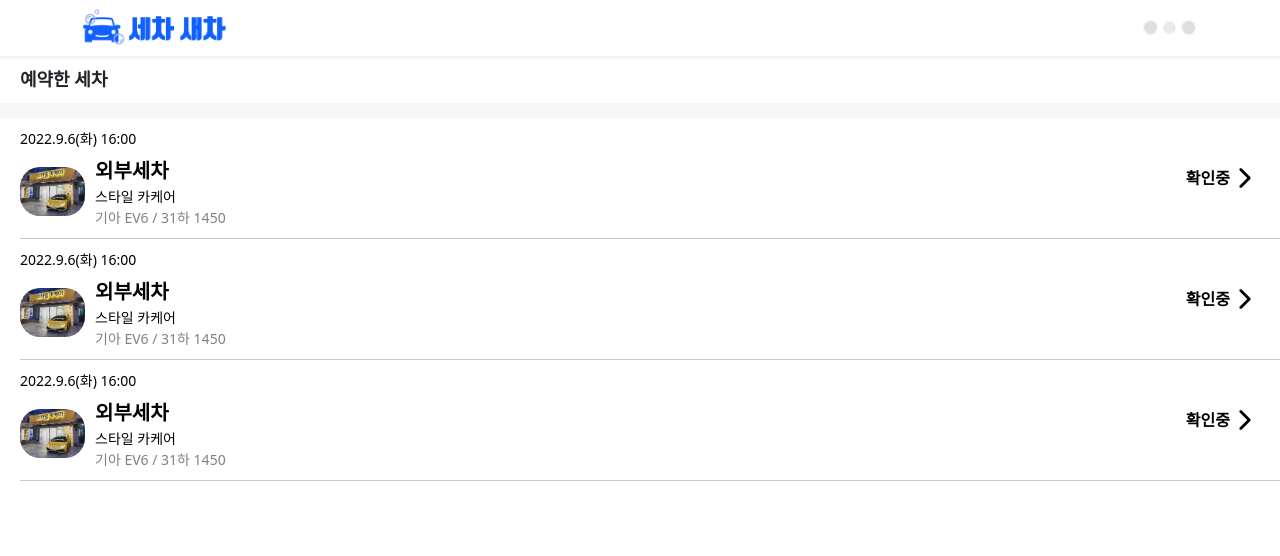
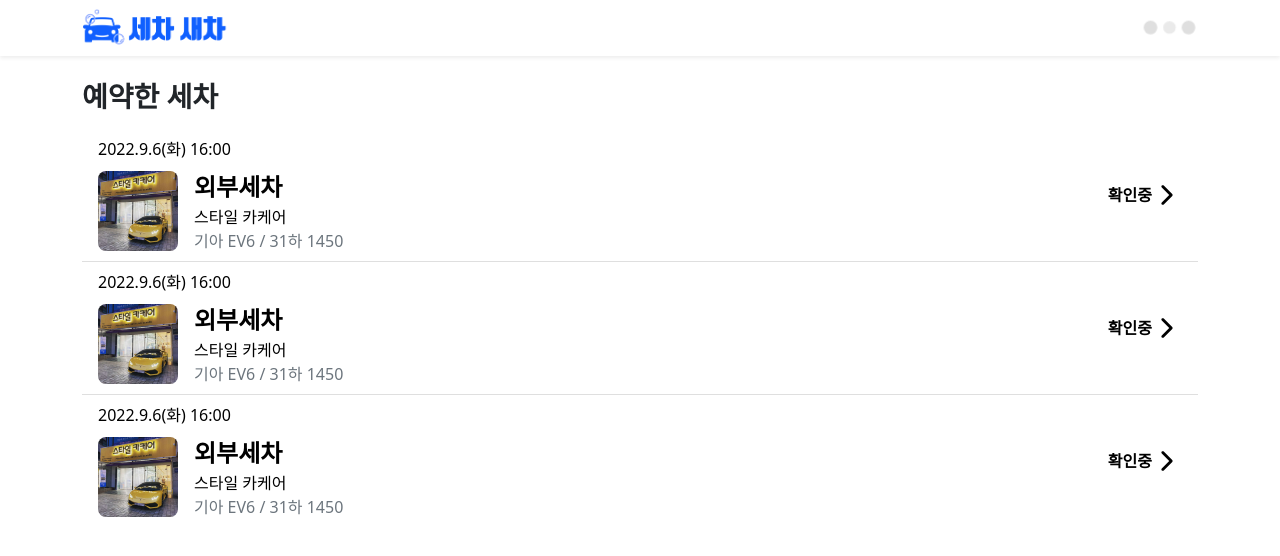
Before and after one commit to washcarnewcar/WashcarNewcar-Front, a Next.js app: page /find/1 in a window 1280 px wide. Shown: the top 556 px of the page. Built offline with nearby package versions, Linux system fonts and the light colour scheme; no server answers.

Commit message:
[개선] Bootstrap 적용 90% 나머지는 차차 기능 구현하면서 구현할 예정 [테스트] 서버 사이드 렌더링 시에 withCredential 옵쳔 추가

```diff
--- a/pages/auth/password.tsx
+++ b/pages/auth/password.tsx
@@ -3,13 +3,12 @@ import { FormikHelpers, useFormik } from 'formik';
 import Head from 'next/head';
 import { useRouter } from 'next/router';
 import { useContext } from 'react';
-import { Button, Form, Toast, ToastContainer } from 'react-bootstrap';
+import { Button, Container, Form, Toast, ToastContainer } from 'react-bootstrap';
 import { BeatLoader } from 'react-spinners';
 import { object, string } from 'yup';
 import AuthHeader from '../../src/components/AuthHeader';
 import UserContext from '../../src/context/UserProvider';
 import { client } from '../../src/function/request';
-import styles from '../../styles/Auth.module.scss';
 
 interface Values {
   email: string;
@@ -78,18 +77,18 @@ export default function Password() {
       <Head>
         <title>세차새차 - 비밀번호 변경</title>
       </Head>
-      <div className={styles.container}>
+      <Container className="pt-5 d-flex flex-column align-items-center">
         <AuthHeader />
 
-        <div className={styles.form_container}>
-          <div className={styles.title}>비밀번호 재설정</div>
+        <div className="mt-5 tw-w-[300px]">
+          <h1 className="fw-bold">비밀번호 재설정</h1>
 
-          <Form className={styles.form} onSubmit={formik.handleSubmit}>
+          <Form className="d-flex flex-column mt-3 gap-2" onSubmit={formik.handleSubmit}>
             <Form.Group>
               <Form.Text>이메일 주소를 입력해주세요</Form.Text>
               <Form.Control
                 type="email"
-                className={styles.inputs}
+                className="tw-h-[45px]"
                 placeholder="이메일"
                 name="email"
                 value={formik.values.email}
@@ -98,12 +97,17 @@ export default function Password() {
               />
               <Form.Control.Feedback type="invalid">{formik.errors.email}</Form.Control.Feedback>
             </Form.Group>
-            <Button variant="primary" type="submit" className={styles.submit_button} disabled={formik.isSubmitting}>
+            <Button
+              variant="primary"
+              type="submit"
+              className="d-flex align-items-center justify-content-center tw-h-[45px]"
+              disabled={formik.isSubmitting}
+            >
               {formik.isSubmitting ? <BeatLoader color="white" size={10} /> : '메일 보내기'}
             </Button>
           </Form>
         </div>
-      </div>
+      </Container>
 
       <ToastContainer position="bottom-end" className="p-3">
         <Toast>
--- a/pages/find/[tel].tsx
+++ b/pages/find/[tel].tsx
@@ -4,10 +4,9 @@ import Image from 'next/image';
 import Link from 'next/link';
 import { useRouter } from 'next/router';
 import { useEffect } from 'react';
+import { Container, ListGroup, ListGroupItem } from 'react-bootstrap';
 import { IoIosArrowForward } from 'react-icons/io';
 import Header from '../../src/components/Header';
-import Seperator from '../../src/components/Seperator';
-import styles from '../../styles/FindList.module.scss';
 
 const mockData = [
   {
@@ -83,17 +82,15 @@ export default function FindList() {
         <title>세차새차 - 세차 예약 확인</title>
       </Head>
       <Header />
-      <div className={styles.container}>
-        <div className={styles.title}>예약한 세차</div>
-        <div className={styles.blank} />
+      <Container className="pt-4">
+        <h3 className="fw-bold">예약한 세차</h3>
 
+        <ListGroup variant="flush" className="mt-3">
           <FindListItem data={mockData} />
-        <Seperator />
           <FindListItem data={mockData} />
-        <Seperator />
           <FindListItem data={mockData} />
-        <Seperator />
-      </div>
+        </ListGroup>
+      </Container>
     </>
   );
 }
@@ -104,22 +101,32 @@ interface FindListItemProps {
 
 function FindListItem({ data }: FindListItemProps) {
   return (
-    <Link href={`/reservation/1`} className={styles.item_container}>
-      <div className={styles.item_left}>
-        <div className={styles.item_date}>2022.9.6(화) 16:00</div>
-        <div className={styles.item_info}>
-          <Image src="/style_carcare.jpg" alt="스타일 카케어" width={65} height={65} className={styles.item_image} />
-          <div className={styles.item_info_text}>
-            <div className={styles.item_menu}>외부세차</div>
-            <div className={styles.item_store}>스타일 카케어</div>
-            <div className={styles.item_car}>기아 EV6 / 31하 1450</div>
+    <ListGroupItem action>
+      <Link href={`/reservation/1`} className="text-decoration-none d-flex justify-content-between text-black">
+        <div>
+          <div className="tw-text-md">2022.9.6(화) 16:00</div>
+          <div className="mt-2 d-flex align-items-center">
+            <div className="flex-shrink-0 position-relative tw-w-[80px] tw-h-[80px]">
+              <Image
+                src="/style_carcare.jpg"
+                alt="스타일 카케어"
+                fill
+                sizes="80px"
+                className="tw-object-cover rounded-3"
+              />
+            </div>
+            <div className="ms-3">
+              <div className="fs-4 fw-bold">외부세차</div>
+              <div>스타일 카케어</div>
+              <div className="text-secondary">기아 EV6 / 31하 1450</div>
             </div>
           </div>
         </div>
-      <div className={styles.item_right}>
-        <div className={styles.item_state}>확인중</div>
+        <div className="d-flex align-items-center">
+          <div className="fw-bold">확인중</div>
           <IoIosArrowForward size={30} />
         </div>
       </Link>
+    </ListGroupItem>
   );
 }
--- a/pages/find/index.tsx
+++ b/pages/find/index.tsx
@@ -2,10 +2,9 @@ import { FormikHelpers, useFormik } from 'formik';
 import Head from 'next/head';
 import { useRouter } from 'next/router';
 import { useEffect, useRef } from 'react';
-import { Button, Form } from 'react-bootstrap';
+import { Button, Container, Form } from 'react-bootstrap';
 import { number, object } from 'yup';
 import Header from '../../src/components/Header';
-import styles from '../../styles/Find.module.scss';
 
 interface Values {
   tel1: string;
@@ -66,12 +65,12 @@ export default function Find() {
         <title>세차새차 - 세차 예약 확인</title>
       </Head>
       <Header />
-      <div className={styles.body}>
-        <Form className={styles.form} onSubmit={formik.handleSubmit}>
-          <div className={styles.title}>예약한 휴대폰 번호를 입력해주세요</div>
+      <Container className="pt-5 px-4 d-flex justify-content-center">
+        <Form className="" onSubmit={formik.handleSubmit}>
+          <h1 className="fw-bold mb-2 tw-break-keep">예약한 휴대폰 번호를 입력해주세요</h1>
           {/* 매장 전화번호 */}
-          <Form.Group className={styles.form_group}>
-            <div className={styles.tel_wrapper}>
+          <Form.Group className="my-4">
+            <div className="d-flex align-items-center gap-1">
               <Form.Control
                 type="tel"
                 name="tel1"
@@ -106,11 +105,11 @@ export default function Find() {
               />
             </div>
           </Form.Group>
-          <Button variant="primary" className={styles.submit} type="submit" disabled={formik.isSubmitting}>
+          <Button variant="primary" className="w-100" type="submit" disabled={formik.isSubmitting}>
             확인
           </Button>
         </Form>
-      </div>
+      </Container>
     </>
   );
 }
--- a/src/function/request.ts
+++ b/src/function/request.ts
@@ -50,9 +50,14 @@ export class AuthServer {
     });
   }
 
-  async request(url: string, method: string, callback: (response: AxiosResponse) => GetServerSidePropsResult<any>, config?: AxiosRequestConfig): Promise<GetServerSidePropsResult<any>> {
+  async request(
+    url: string,
+    method: string,
+    callback: (response: AxiosResponse) => GetServerSidePropsResult<any>,
+    config?: AxiosRequestConfig
+  ): Promise<GetServerSidePropsResult<any>> {
     try {
-      const response = await this.authServer(url, { method: method, ...config });
+      const response = await this.authServer(url, { withCredentials: true, method: method, ...config });
       return callback(response);
     } catch (error) {
       if (error instanceof AxiosError) {
@@ -71,19 +76,35 @@ export class AuthServer {
     }
   }
 
-  async get(url: string, callback: (response: AxiosResponse) => GetServerSidePropsResult<any>, config?: AxiosRequestConfig) {
+  async get(
+    url: string,
+    callback: (response: AxiosResponse) => GetServerSidePropsResult<any>,
+    config?: AxiosRequestConfig
+  ) {
     return this.request(url, 'get', callback, config);
   }
 
-  async post(url: string, callback: (response: AxiosResponse) => GetServerSidePropsResult<any>, config?: AxiosRequestConfig) {
+  async post(
+    url: string,
+    callback: (response: AxiosResponse) => GetServerSidePropsResult<any>,
+    config?: AxiosRequestConfig
+  ) {
     return this.request(url, 'post', callback, config);
   }
 
-  async put(url: string, callback: (response: AxiosResponse) => GetServerSidePropsResult<any>, config?: AxiosRequestConfig) {
+  async put(
+    url: string,
+    callback: (response: AxiosResponse) => GetServerSidePropsResult<any>,
+    config?: AxiosRequestConfig
+  ) {
     return this.request(url, 'put', callback, config);
   }
 
-  async delete(url: string, callback: (response: AxiosResponse) => GetServerSidePropsResult<any>, config?: AxiosRequestConfig) {
+  async delete(
+    url: string,
+    callback: (response: AxiosResponse) => GetServerSidePropsResult<any>,
+    config?: AxiosRequestConfig
+  ) {
     return this.request(url, 'delete', callback, config);
   }
 }
--- a/styles/Auth.module.scss
+++ /dev/null
@@ -1,47 +0,0 @@
-.container {
-  padding-top: 50px;
-  display: flex;
-  align-items: center;
-  flex-direction: column;
-}
-
-.form_container {
-  margin-top: 100px;
-  width: 300px;
-
-}
-
-.title {
-  font-size: xx-large;
-  font-weight: bolder;
-}
-
-.form {
-  display: flex;
-  flex-direction: column;
-  margin-top: 20px;
-  gap: 12px;
-
-}
-
-.inputs {
-  height: 45px;
-  width: 300px;
-}
-
-.submit_button {
-  display: flex;
-  align-items: center;
-  justify-content: center;
-  height: 45px;
-}
-
-.change {
-  display: flex;
-  justify-content: space-between;
-
-}
-
-.change_text {
-  text-decoration: none;
-}
--- a/styles/Find.module.scss
+++ /dev/null
@@ -1,31 +0,0 @@
-.body {
-  padding-top: 50px;
-  display: flex;
-  align-items: center;
-  flex-direction: column;
-}
-
-.form {
-  width: 300px;
-}
-
-.title {
-  font-size: x-large;
-  font-weight: bolder;
-  margin-bottom: 10px;
-  word-break: keep-all;
-}
-
-.form_group {
-  margin: 20px 0px;
-}
-
-.tel_wrapper {
-  display: flex;
-  align-items: center;
-  gap: 5px;
-}
-
-.submit {
-  width: 100%;
-}
--- a/styles/FindList.module.scss
+++ /dev/null
@@ -1,86 +0,0 @@
-.container {}
-
-.title {
-  margin: 10px 20px;
-  font-size: large;
-  font-weight: bolder;
-}
-
-.blank {
-  width: 100%;
-  height: 15px;
-  background-color: #f7f7f7;
-}
-
-.item_container {
-  padding: 10px 20px;
-  display: flex;
-  justify-content: space-between;
-  align-items: center;
-  text-decoration: none;
-  color: black;
-}
-
-.item_left {}
-
-.item_date {
-  font-size: 14px;
-  margin-bottom: 7px;
-}
-
-.item_info {
-  display: flex;
-  align-items: center;
-}
-
-.item_image {
-  border-radius: 20px;
-  object-fit: cover;
-}
-
-.item_info_text {
-  margin-left: 10px;
-}
-
-.item_menu {
-  font-size: 20px;
-  font-weight: bold;
-}
-
-.item_store {
-  font-size: 14px;
-}
-
-.item_car {
-  font-size: 14px;
-  color: gray;
-}
-
-.item_right {
-  display: flex;
-  align-items: center;
-}
-
-.item_state {
-  font-weight: bold;
-}
-
-.item_state_request {
-  color: #0037f2;
-}
-
-.item_state_reservation {
-  color: #26b256;
-}
-
-.item_state_reject {
-  color: #f36262;
-}
-
-.item_state_cancel {
-  color: #f36262;
-}
-
-.item_state_complete {
-  color: #636363
-}
```
Also changed, not shown: pages/auth/login.tsx (+18 -15 lines), pages/auth/signup/check.tsx (+14 -10 lines), pages/auth/signup/index.tsx (+15 -11 lines), pages/auth/signup/info.tsx (+16 -12 lines). Lines whose indentation alone changed are shown as unchanged.
